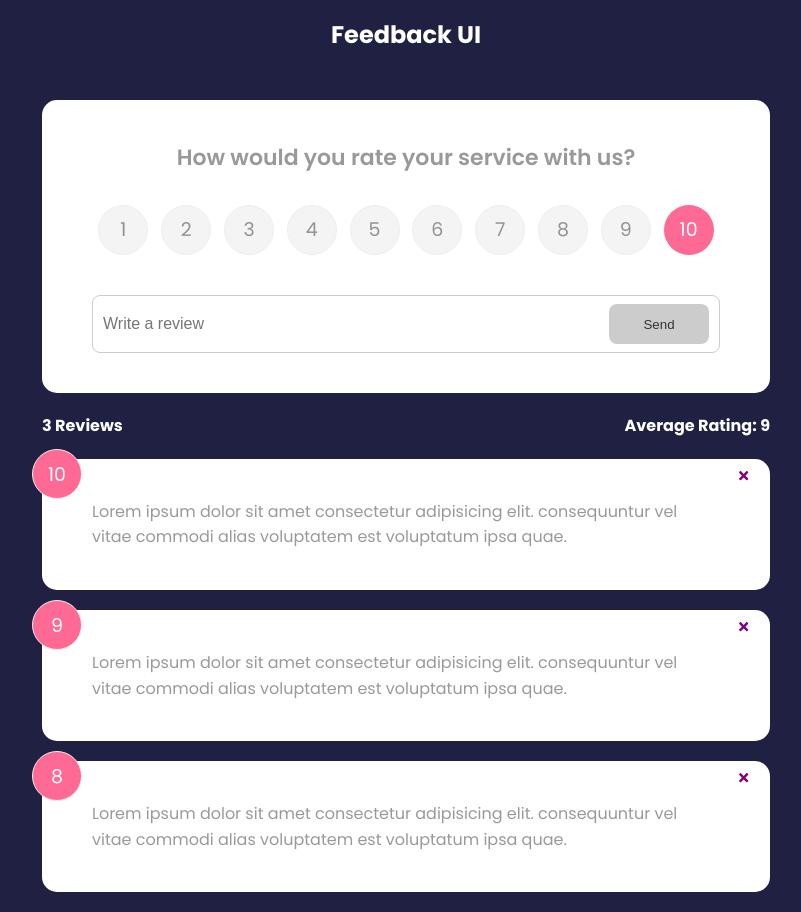
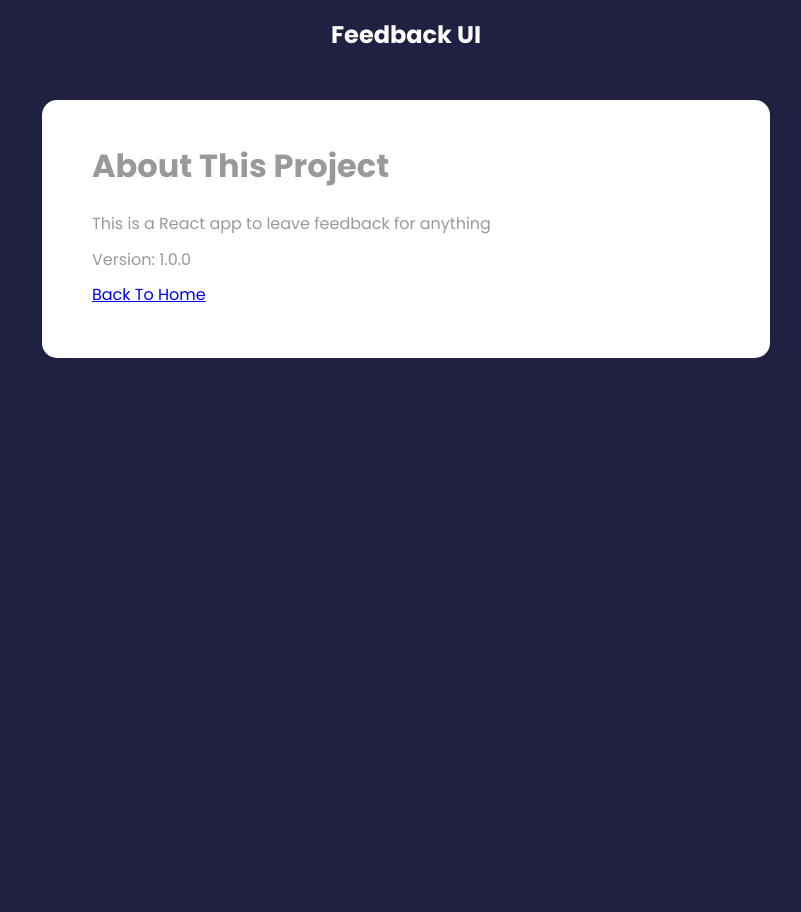
Before and after one commit to esoto1117/feedback-app, a React (Create React App) app: page /about in a window 1280 px wide. Shown: the whole page, without its empty margins (234-1035 px from the left). After the commit the page ends 800 px from the top, so only its background shows below. Built offline with nearby package versions, Linux system fonts and the light colour scheme.

Commit message:
use react-router-dom to add routes and About page

```diff
--- a/package.json
+++ b/package.json
@@ -10,6 +10,7 @@
     "react": "^17.0.2",
     "react-dom": "^17.0.2",
     "react-icons": "^4.3.1",
+    "react-router-dom": "^6.3.0",
     "react-scripts": "5.0.0",
     "uuid": "^8.3.2",
     "web-vitals": "^2.1.4"
--- a/src/App.js
+++ b/src/App.js
@@ -1,10 +1,12 @@
 import { v4 as uuidv4} from 'uuid'
+import { BrowserRouter as Router, Route, Routes } from 'react-router-dom'
 import { useState } from "react"
 import Header from "./components/Header"
 import FeedbackList from "./components/FeedbackList"
 import FeedbackStats from "./components/FeedbackStats"
 import FeedbackForm from "./components/FeedbackForm"
 import FeedbackData from "./data/FeedbackData"
+import AboutPage from './pages/AboutPage'
 
 function App() {
   const [feedback, setFeedback] = useState(FeedbackData)
@@ -21,14 +23,23 @@
   }
 
   return (
-    <>
+    <Router>
       <Header />
       <div className="container">
-        <FeedbackForm handleAdd={addFeedback}/>
-        <FeedbackStats feedback={feedback} />
-        <FeedbackList feedback={feedback} handleDelete={deleteFeedback}/>
+        <Routes>
+          <Route exact path='/' element={
+            <>
+              <FeedbackForm handleAdd={addFeedback}/>
+              <FeedbackStats feedback={feedback} />
+              <FeedbackList feedback={feedback} handleDelete={deleteFeedback}/>
+            </>
+          }>
+          </Route>
+
+          <Route path='/about' element={<AboutPage />} />
+        </Routes>
       </div>
-    </>
+    </Router>
   )
 }
 
--- /dev/null
+++ b/src/pages/AboutPage.jsx
@@ -0,0 +1,19 @@
+import Card from "../components/shared/Card"
+
+function AboutPage() {
+  return (
+    <Card>
+      <div className="about">
+        <h1>About This Project</h1>
+        <p>This is a React app to leave feedback for anything</p>
+        <p>Version: 1.0.0</p>
+
+        <p>
+          <a href="/">Back To Home</a>
+        </p>
+      </div>
+    </Card>
+  )
+}
+
+export default AboutPage
```
Also changed, not shown: 1 other file (tests, documents, lock files or other folders).
